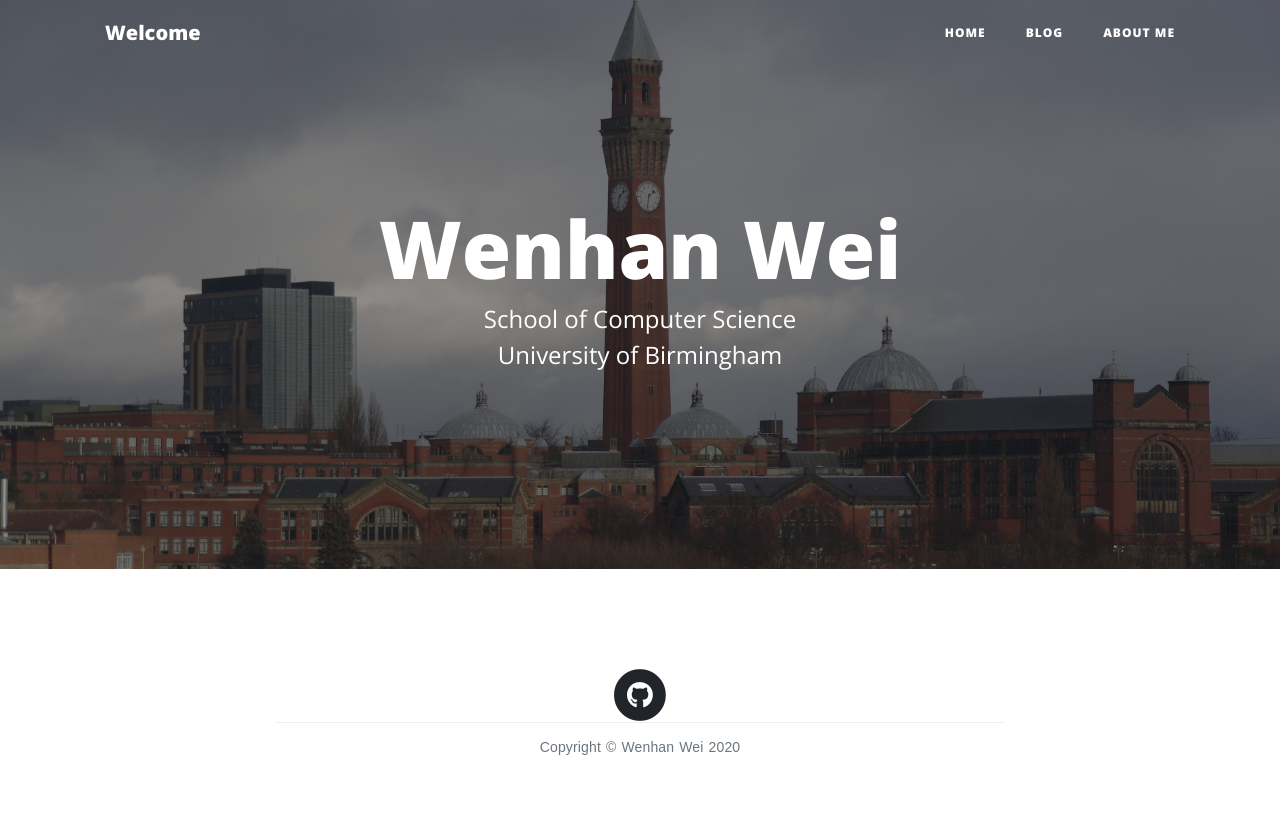
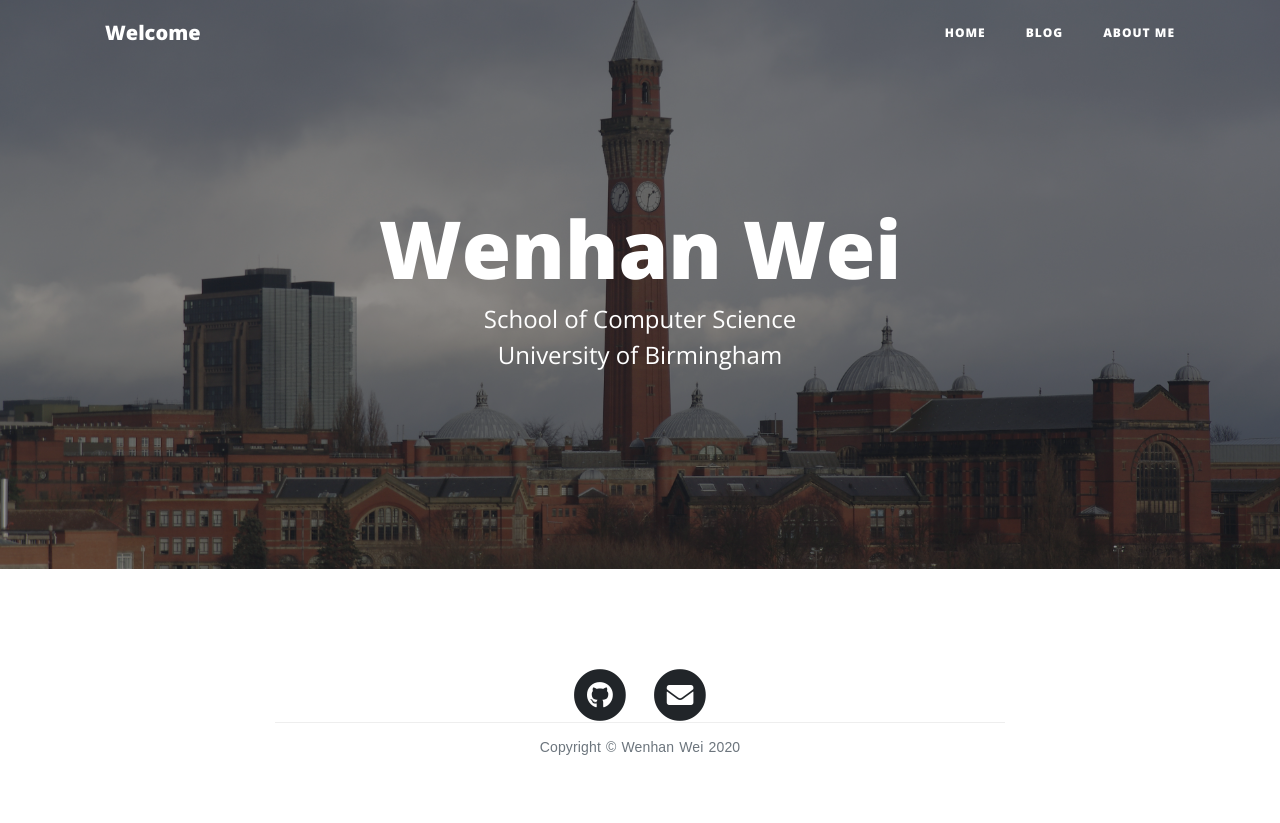
Before and after one commit to WenhanWei/Django_Blog, a Django app: page / in a window 1280 px wide. Run offline with Django 3.2, Linux system fonts and the light colour scheme; parts of the project's set-up code (start-up, migrations or seed data) failed here and were passed over; some libraries are stand-ins or nearby versions.

Commit message:
add email

```diff
--- a/mysite-project/templates/blog/all_base.html
+++ b/mysite-project/templates/blog/all_base.html
@@ -111,6 +111,14 @@
                 </span>
                         </a>
                     </li>
+                    <li class="list-inline-item">
+                        <a href="mailto:weiwenhan0702@outlook.com">
+                <span class="fa-stack fa-lg">
+                  <i class="fas fa-circle fa-stack-2x"></i>
+                  <i class="fa fa-envelope fa-stack-1x fa-inverse"></i>
+                </span>
+                        </a>
+                    </li>
                     <!--
                   <li class="list-inline-item">
                     <a href="#">
```
